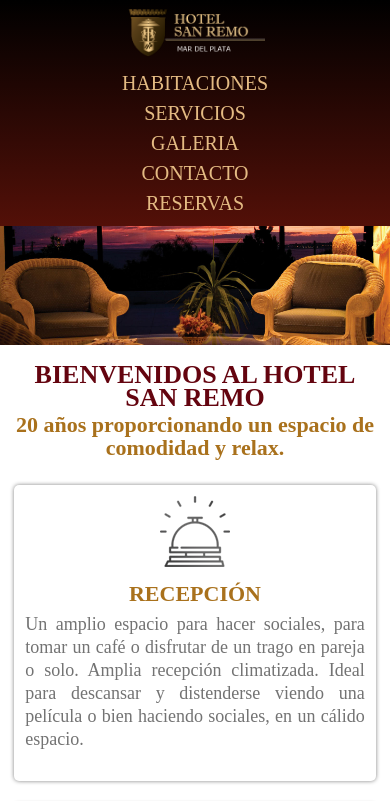
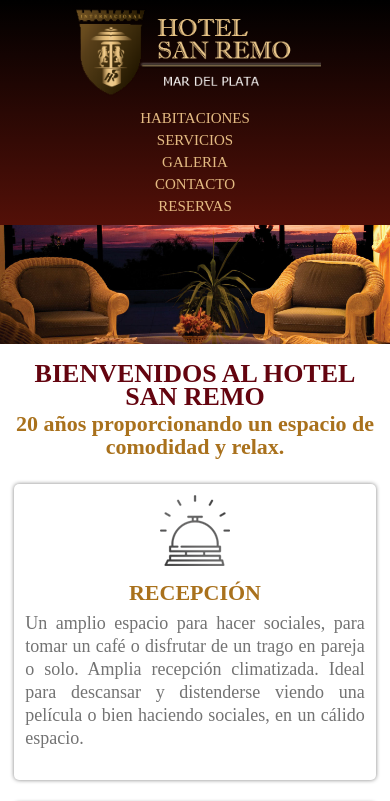
Before and after one commit to ISCJSantiagoLF/HotelSRWeb, a plain HTML site: page index.html in a window 390 px wide. Shown: the top 801 px of the page. Drawn offline with Linux system fonts and the light colour scheme.

Commit message:
Add files via upload

```diff
--- a/estilos.css
+++ b/estilos.css
@@ -215,15 +215,15 @@
 	}
 
 	nav a:link{
-		font-size:20px;
-		line-height:30px;
+		font-size:15px;
+		line-height:22px;
 
 	}
 
 
 
 	.logohead img{
-		width:40%;
+		width:72%;
 		height:auto;
 
 
@@ -307,7 +307,7 @@
 
 	.icofoot img{
 		margin-bottom:2%;
-		width:23vh;
+		width:17vh;
 		height:auto;
 
 	}
```
